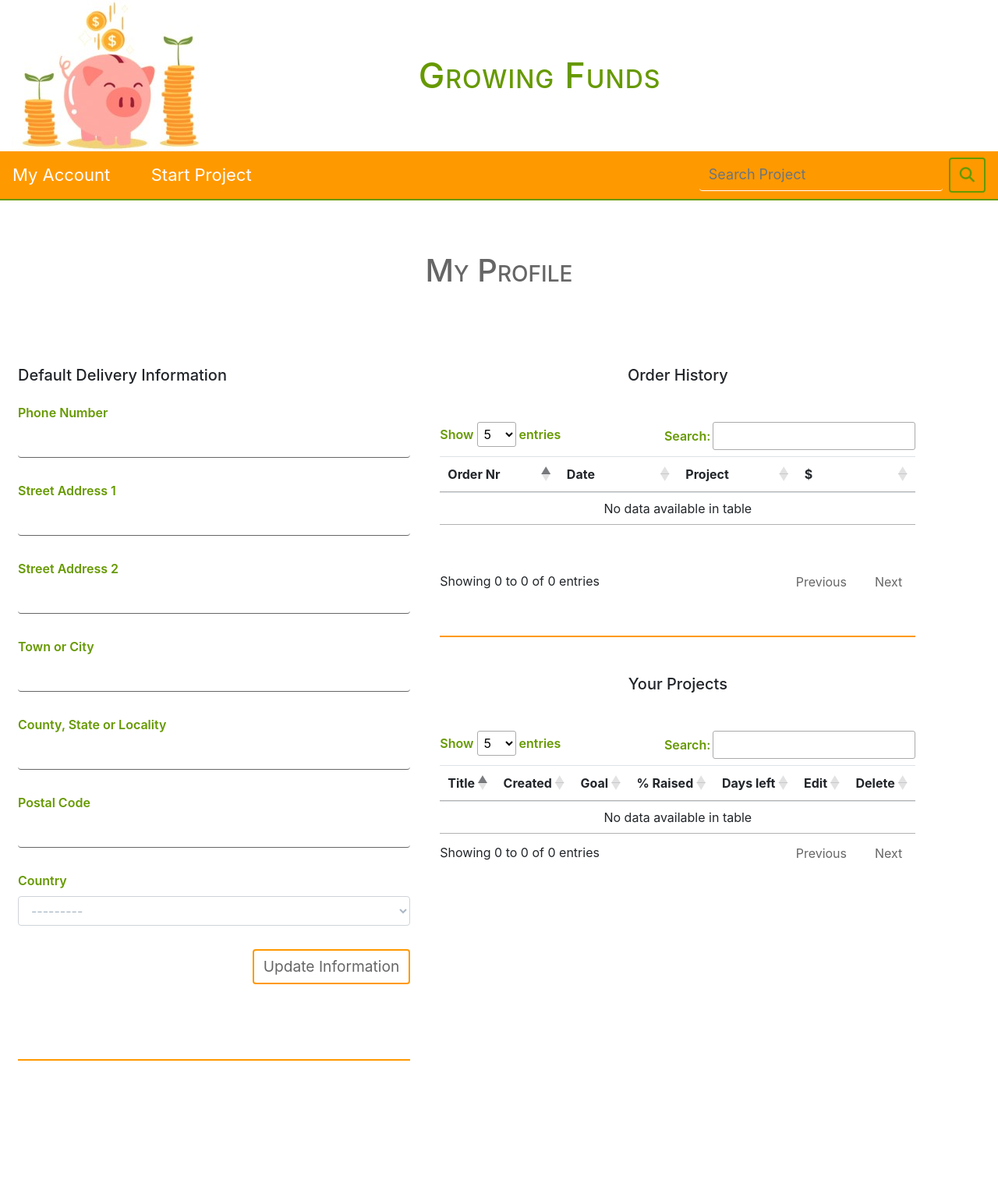
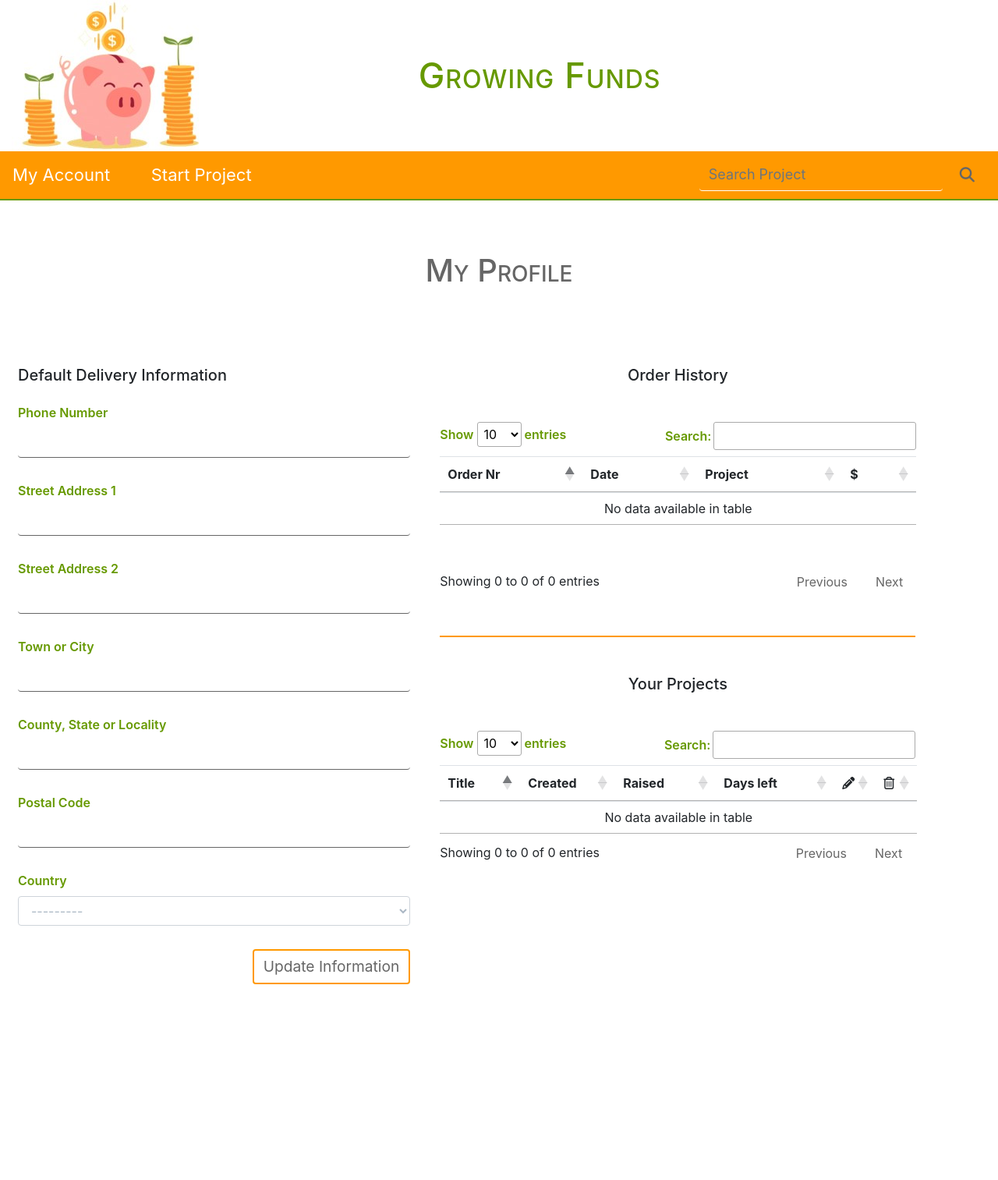
Before and after one commit to rory81/growing_funds, a Django app: page /profile/ in a window 1280 px wide. Shown: the whole page at 78% size. After the commit the page ends 1262 px from the top, so only its background shows below. Run offline with Django 3.2, Linux system fonts and the light colour scheme; the visitor is signed in with stand-in values (Sample User, id 1); data comes from the database, SQL or seed files in the repository; data that the repository does not hold is empty; parts of the project's set-up code (start-up, migrations or seed data) failed here and were passed over; some libraries are stand-ins or nearby versions.

Commit message:
changed styling datatables

```diff
--- a/profiles/templates/profile.html
+++ b/profiles/templates/profile.html
@@ -16,9 +16,8 @@
                 {{ form|crispy }}
                 <button class="btn float-right mb-5">Update Information</button>
             </form>
-            <hr class="orange_line mt-5 mb-5">
+            <hr class="orange_line delivery_seperator mt-5 mb-5">
 		</div>
-
         <div class="col-12 col-lg-6 ml-2">
             <div class="card">
                 <h5 class="text-center mb-5">Order History</h5>
@@ -44,7 +43,7 @@
                         {% endfor%}
                     </tbody>
                 </table>
-                <hr class="orange_line mt-5 mb-5">
+                <hr class="orange_line mt-5 mb-5 d-none d-sm-block">
             </div>
 
             <div class="card">
@@ -54,11 +53,10 @@
                         <tr>
                             <th>Title</th>
                             <th>Created</th>
-                            <th>Goal</th>
-                            <th>% Raised</th>
+                            <th>Raised</th>
                             <th>Days left</th>
-                            <th>Edit</th>
-                            <th>Delete</th>
+                            <th><i class="fas fa-pencil-alt"></i></th>
+                            <th><i class="far fa-trash-alt"></th>
                         </tr>
                     </thead>
                     <tbody>
@@ -66,13 +64,10 @@
                         <tr>
                             <td title="{{ project.title }}"><a href="{% url 'project_detail' project.id %}" target="_blank">{{ project.title|truncatewords:5 }}</a></td>
                             <td> {{ project.created_date }}</td>
-                            <td title="{{ project.goal }}">
-                                    $ {{ project.goal }}
-                            </td>
                             <td> {{ project.percentage }}%</td>
                             <td> {{ project.num_days }}</td>
-                            <td> <a href="{% url 'edit_project' project.id %}" target="_blank"><button class="btn-outline-success">Edit</button></a></td>
-                            <td> <a href="{% url 'delete_project' project.id %}"><button class="btn-outline-danger">Delete</button></a></td>
+                            <td> <a href="{% url 'edit_project' project.id %}" target="_blank"><button class="btn-outline-success edit"><i class="fas fa-pencil-alt"></i></button></a></td>
+                            <td> <a href="{% url 'delete_project' project.id %}"><button class="btn-outline-danger delete"><i class="far fa-trash-alt"></i></button></a></td>
                         </tr>
                         {% endfor%}
                     </tbody>
--- a/static/css/custom.css
+++ b/static/css/custom.css
@@ -94,12 +94,12 @@ select option[value=""] {
     font-size: 1.2rem!important;
 }
 
-.btn-outline-success{
+.btn-outline-success.edit{
     border: 2px solid #669900!important;
     color: #669900!important
 }
 
-.btn-outline-success, .btn-outline-danger{
+.btn-outline-success.edit, .btn-outline-danger.delete{
     font-size: 1.2rem!important;
     background-color: #ffffff;
 }
@@ -355,6 +355,10 @@ h2{
     visibility: hidden;
 }
 
+/* .invisible{
+    color: white;
+} */
+
 .card{
     border: none!important;
 }
@@ -369,8 +373,17 @@ h2{
 #myTable.table.fixed td:nth-of-type(2) {width:90%;}/*Setting the width of column 2.*/
 
 #myHistoryTable.table.fixed {table-layout:fixed; width:100%;}/*Setting the table width is important!*/
-#myHistoryTable.fixed td {overflow:hidden;}/*Hide text outside the cell.*/
-#myHistoryTable.fixed td:nth-of-type(1) {width:80;}/*Setting the width of column 1.*/
-#myHistoryTable.fixed td:nth-of-type(2) {width:10%;}/*Setting the width of column 2.*/
-#myHistoryTable.fixed td:nth-of-type(3) {width:5%;}/*Setting the width of column 3.*/
-#myHistoryTable.fixed td:nth-of-type(4) {width:5%;}/*Setting the width of column 4.*/
+
+#myProjectsTable.table.fixed {table-layout:fixed; width:100%;}/*Setting the table width is important!*/
+
+
+/*MEDIA QUERIES*/
+@media(min-width:1024px) {
+  .delivery_seperator {
+    display:none;
+  }
+
+  /* #myProjectsTable.table.dataTable thead th{
+    font-size: 16px!important;
+} */
+}
--- a/static/js/datatables.js
+++ b/static/js/datatables.js
@@ -13,9 +13,21 @@ $(document).ready(function() {
     });
 } );
 
+$('#myHistoryTable').dataTable( {
+  "columnDefs": [
+    { "width": "30%", "targets": 0 }
+  ]
+} );
+
 $(document).ready(function() {
     $('#myProjectsTable').dataTable({
         "pageLength":5,
         "lengthMenu":[5,10,25,50]
     });
 } );
+
+$('#myProjectsTable').dataTable( {
+  "columnDefs": [
+    { "width": "20%", "targets": 1 }
+  ]
+} );
```
